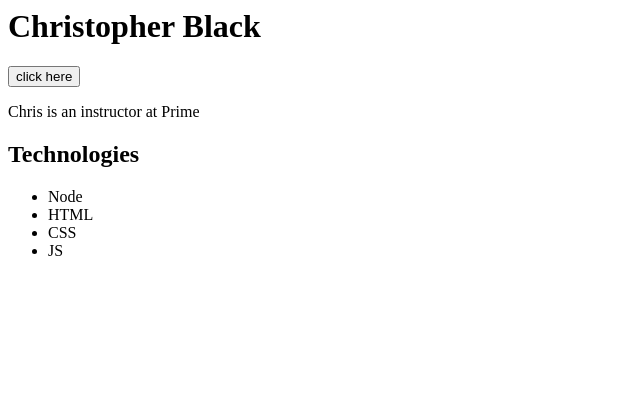
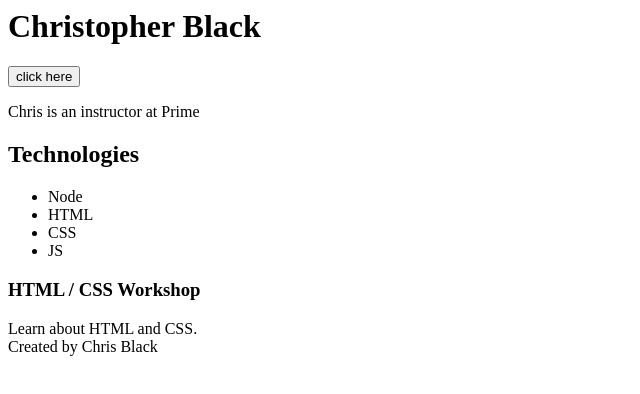
Before and after one commit to christopher-black/html-css-workshop, a plain HTML site: page index.html in a window 1280 px wide. Shown: the whole page, without its empty margins (0-640 px from the left). Drawn offline with Linux system fonts and the light colour scheme.

Commit message:
Added extra tags.

```diff
--- a/index.html
+++ b/index.html
@@ -4,7 +4,10 @@
 </head>
 
 <body>
-  <h1>Christopher Black</h1>
+  <header>
+    <h1>Christopher Black</h1>
+  </header>
+  <main>
   <button>click here</button>
   <p>Chris is an instructor at Prime</p>
   <h2>Technologies</h2>
@@ -14,6 +17,14 @@
     <li>CSS</li>
     <li>JS</li>
   </ul>
+    <article>
+      <h3>HTML / CSS Workshop</h3>
+      <section>Learn about HTML and CSS.</section>
+    </article>
+  </main>
+  <footer>
+    Created by Chris Black
+  </footer>
 </body>
 
 </html>
```
